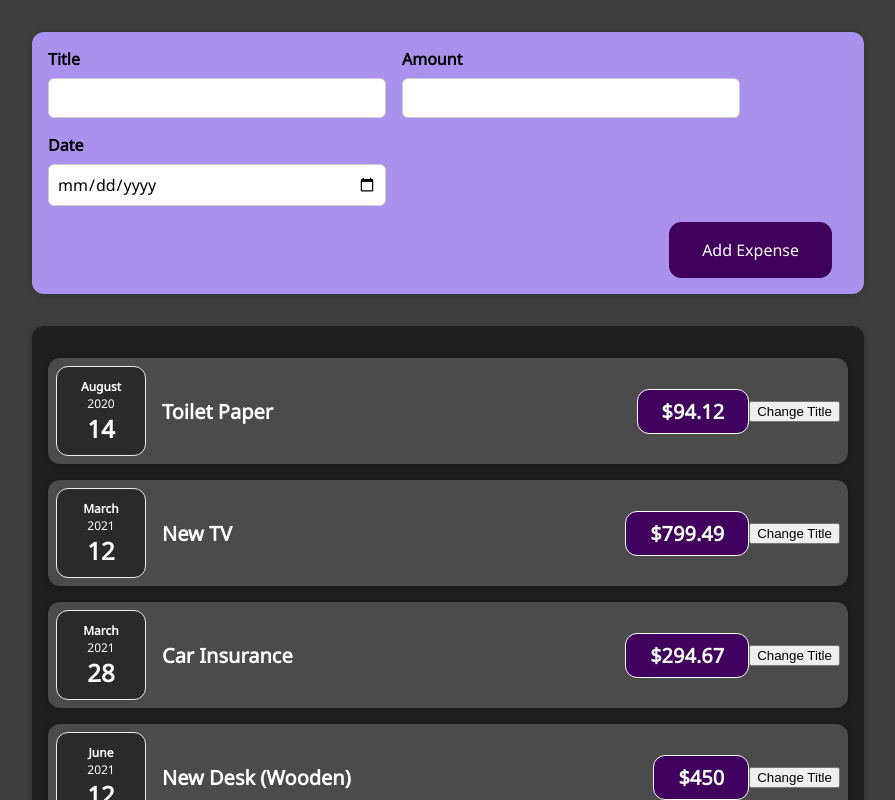
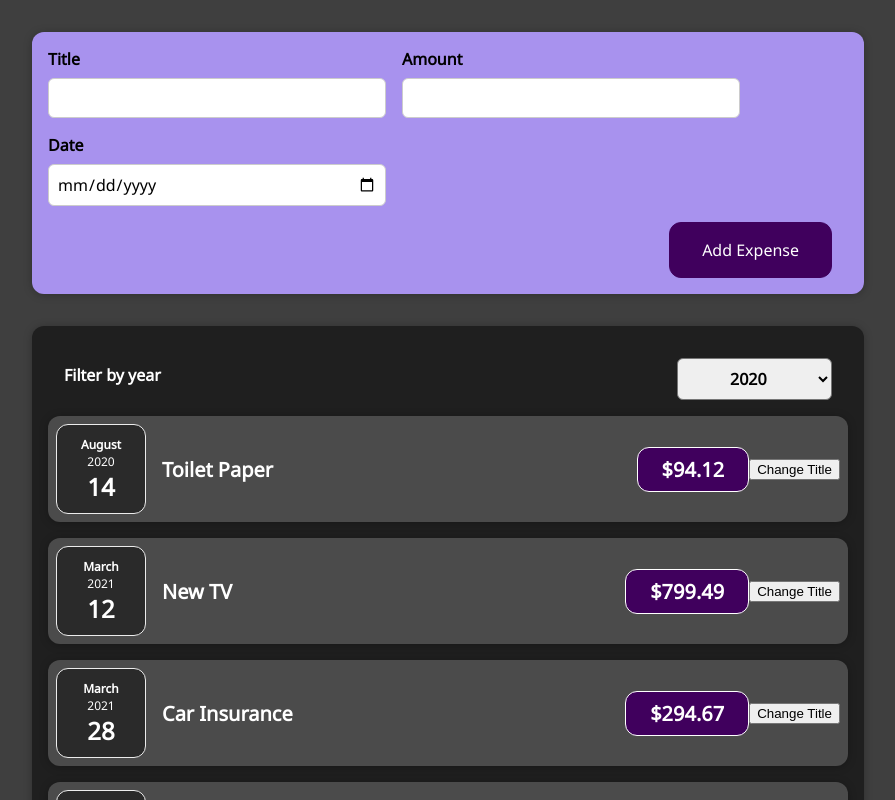
Before and after one commit to pqxglobal/expenses, a React (Create React App) app: page / in a window 1280 px wide. Shown: the top 800 px of the page, without its empty margins (192-1087 px from the left). Built offline with nearby package versions, Linux system fonts and the light colour scheme.

Commit message:
Add filter component Fixes #20

```diff
--- a/src/App.js
+++ b/src/App.js
@@ -2,6 +2,7 @@
 
 import NewExpense from './components/NewExpense/NewExpense';
 import Expenses from './components/Expenses/Expenses';
+import ExpensesFilter from './components/Expenses/ExpensesFilter';
 
 const App = () => {
   const expenses = [
--- a/src/components/Expenses/Expenses.js
+++ b/src/components/Expenses/Expenses.js
@@ -1,16 +1,26 @@
-import React from 'react';
+import React, { useState } from 'react';
 import ExpenseItem from './ExpenseItem';
 import Card from '../UI/Card';
 import './Expenses.css';
+import ExpensesFilter from './ExpensesFilter';
 
 const Expenses = (props) => {
+  const [filteredYear, setFilteredYear] = useState('2020');
+
+  const filterChageHandler = selectedYear => {
+    setFilteredYear(selectedYear);
+  }
+
   return (
+    <div>
     <Card className="expenses">
+      <ExpensesFilter selected={filteredYear} onChangeFilter={filterChageHandler} />
       <ExpenseItem title={props.items[0].title} amount={props.items[0].amount} date={props.items[0].date} />
       <ExpenseItem title={props.items[1].title} amount={props.items[1].amount} date={props.items[1].date} />
       <ExpenseItem title={props.items[2].title} amount={props.items[2].amount} date={props.items[2].date} />
       <ExpenseItem title={props.items[3].title} amount={props.items[3].amount} date={props.items[3].date} />
     </Card>
+    </div>
   );
 };
 
--- /dev/null
+++ b/src/components/Expenses/ExpensesFilter.css
@@ -0,0 +1,24 @@
+.expenses-filter {
+  color: white;
+  padding: 0 1rem;
+}
+
+.expenses-filter__control {
+  display: flex;
+  width: 100%;
+  align-items: center;
+  justify-content: space-between;
+  margin: 1rem 0;
+}
+
+.expenses-filter label {
+  font-weight: bold;
+  margin-bottom: 0.5rem;
+}
+
+.expenses-filter select {
+  font: inherit;
+  padding: 0.5rem 3rem;
+  font-weight: bold;
+  border-radius: 6px;
+}
--- /dev/null
+++ b/src/components/Expenses/ExpensesFilter.js
@@ -0,0 +1,25 @@
+import React from 'react';
+
+import './ExpensesFilter.css';
+
+const ExpensesFilter = (props) => {
+  const dropdownChangeHandler = (event) => {
+    props.onChangeFilter(event.target.value)
+  }
+
+  return (
+    <div className='expenses-filter'>
+      <div className='expenses-filter__control'>
+        <label>Filter by year</label>
+        <select value={props.selected} onChange={dropdownChangeHandler}>
+          <option value='2022'>2022</option>
+          <option value='2021'>2021</option>
+          <option value='2020'>2020</option>
+          <option value='2019'>2019</option>
+        </select>
+      </div>
+    </div>
+  );
+};
+
+export default ExpensesFilter;
```
